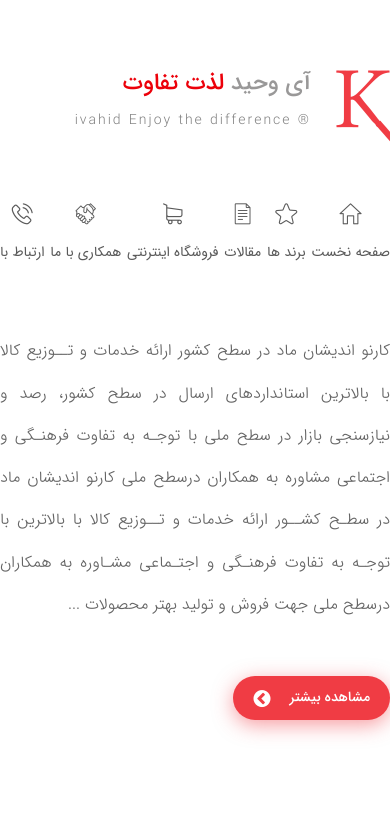
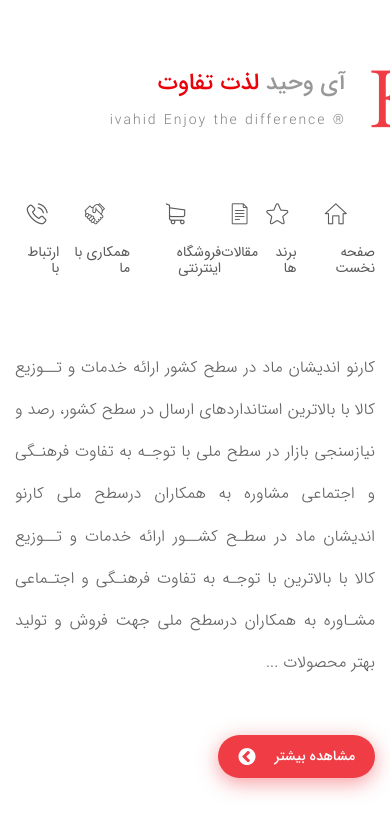
Before and after one commit to zanko-o/shop_ivhaid, a plain HTML site: page index.html in a window 390 px wide. Shown: the top 832 px of the page. Drawn offline with Linux system fonts and the light colour scheme; files whose address does not match are found by name.

Commit message:
fix-code

```diff
--- a/css/index.css
+++ b/css/index.css
@@ -15,6 +15,7 @@
     max-width: 530px;
     margin: auto;
     height: 100%;
+    padding: 0 15px;
 }
 
 .main-pci {
@@ -38,6 +39,7 @@
 
 .title-main {
     margin-bottom: 70px;
+    margin-right: -15px;
 }
 
 .title-main .k-smal-head {
@@ -50,8 +52,8 @@
     content: '';
     width: 180px;
     height: 202px;
-    left: 39px;
-    top: 50px;
+    left: 40px;
+    top: 52px;
     background: url(../img/more-k-small.png) no-repeat center center;
 }
 
@@ -124,6 +126,7 @@
     font-weight: 300;
     margin-bottom: 50px;
 
+
 }
 
 .more-btn {
--- a/css/responsive-index.css
+++ b/css/responsive-index.css
@@ -1,6 +1,6 @@
 @media screen and (max-width:1400px) {
     .wrapper-contact-main{
-        max-width:400px;
+        max-width:530px;
 
     }
     .main-pci{
@@ -10,17 +10,21 @@
 }
 @media screen and (max-width:1200px) {
     .wrapper-contact-main{
-        max-width:450px;
+        max-width:530px;
 
     }
     .main-pci{
         max-width: 550px;
     }
+    .title-main {
+        margin-bottom: 70px;
+        margin-right: -50px;
+    }
 
 }
 @media screen and (max-width:992px) {
     .wrapper-contact-main{
-        max-width:550px;
+        max-width:580px;
         margin-top: 70px;
 
     }
```
